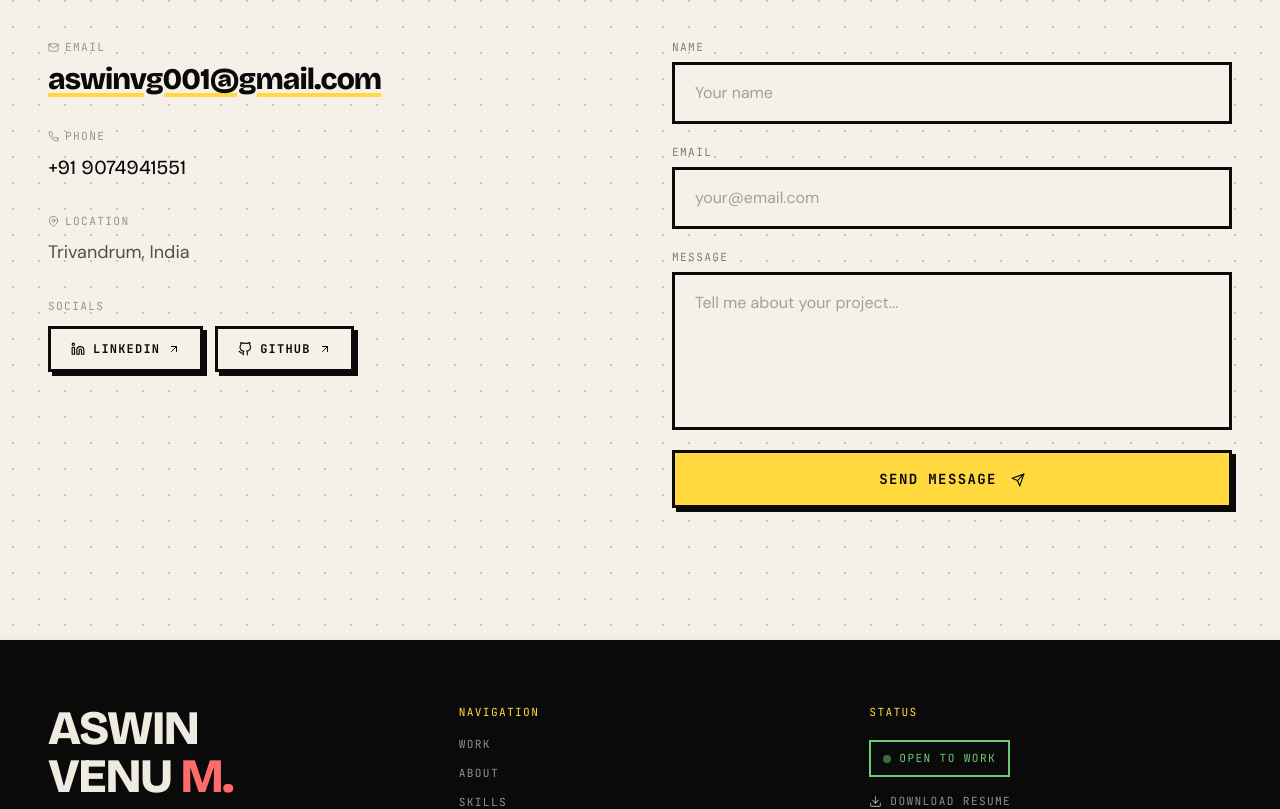
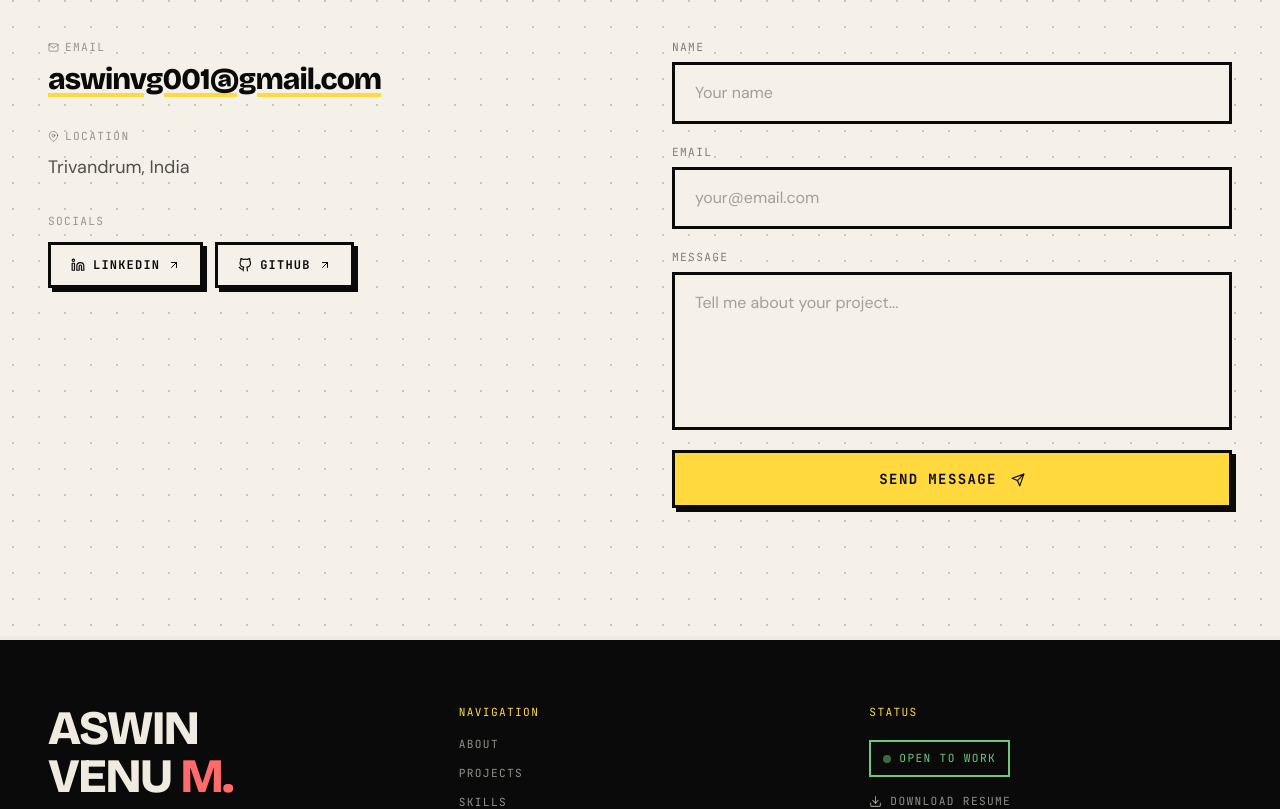
Before and after one commit to Aswin-Venu-M/aswin-portfolio, a Next.js app: page / in a window 1280 px wide. Shown: the part 6220-7029 px from the top of the page. Built offline with nearby package versions, Linux system fonts and the light colour scheme.

Commit message:
fix : user links

```diff
--- a/src/components/Contact.tsx
+++ b/src/components/Contact.tsx
@@ -9,6 +9,8 @@ import {
   FiSend, FiCheckCircle,
   FiArrowUpRight,
 } from "react-icons/fi";
+import { contactInfo } from "@/data/contact";
+import { socialLinks } from "@/data/navLinks";
 
 gsap.registerPlugin(ScrollTrigger);
 
@@ -107,38 +109,38 @@ export default function Contact() {
                 <FiMail size={11} /> EMAIL
               </span>
               <a
-                href="mailto:aswinvg001@gmail.com"
+                href={`mailto:${contactInfo.email}`}
                 className="section-heading text-2xl md:text-3xl text-black hover:text-accent2 transition-colors underline decoration-4 underline-offset-4 decoration-accent"
                 data-cursor-label="MAIL"
               >
-                aswinvg001@gmail.com
+                {contactInfo.email}
               </a>
             </div>
 
-            <div>
+            {/* <div>
               <span className="mono-tag text-black/40 flex items-center gap-1.5 mb-2">
                 <FiPhone size={11} /> PHONE
               </span>
               <a
-                href="tel:+919074941551"
+                href={contactInfo.phoneHref}
                 className="font-display text-xl text-black hover:text-accent transition-colors"
               >
-                +91 9074941551
+                {contactInfo.phone}
               </a>
-            </div>
+            </div> */}
 
             <div>
               <span className="mono-tag text-black/40 flex items-center gap-1.5 mb-2">
                 <FiMapPin size={11} /> LOCATION
               </span>
-              <p className="font-body text-lg text-black/70">Trivandrum, India</p>
+              <p className="font-body text-lg text-black/70">{contactInfo.location}</p>
             </div>
 
             <div>
               <span className="mono-tag text-black/40 block mb-3">SOCIALS</span>
               <div className="flex flex-wrap gap-3">
                 <a
-                  href="https://linkedin.com/in/aswin-venu-m"
+                  href={socialLinks.find((l) => l.label === "LinkedIn")!.href}
                   target="_blank"
                   rel="noopener noreferrer"
                   className="group inline-flex items-center gap-2 px-5 py-3 bg-surface brutal-border brutal-shadow brutal-hover font-mono text-xs font-bold uppercase tracking-widest"
@@ -149,7 +151,7 @@ export default function Contact() {
                   <FiArrowUpRight size={12} className="group-hover:-translate-y-0.5 group-hover:translate-x-0.5 transition-transform" />
                 </a>
                 <a
-                  href="https://github.com/aswinvg001"
+                  href={socialLinks.find((l) => l.label === "GitHub")!.href}
                   target="_blank"
                   rel="noopener noreferrer"
                   className="group inline-flex items-center gap-2 px-5 py-3 bg-surface brutal-border brutal-shadow brutal-hover font-mono text-xs font-bold uppercase tracking-widest"
--- a/src/components/Footer.tsx
+++ b/src/components/Footer.tsx
@@ -1,13 +1,7 @@
 "use client";
 
 import { FiArrowUp, FiGithub, FiLinkedin, FiDownload } from "react-icons/fi";
-
-const navLinks = [
-  { label: "Work", href: "#projects" },
-  { label: "About", href: "#about" },
-  { label: "Skills", href: "#skills" },
-  { label: "Contact", href: "#contact" },
-];
+import { navLinks, socialLinks } from "@/data/navLinks";
 
 export default function Footer() {
   return (
@@ -33,7 +27,7 @@ export default function Footer() {
             </p>
             <div className="flex gap-3 mt-2">
               <a
-                href="https://linkedin.com/in/aswin-venu-m"
+                href={socialLinks.find((l) => l.label === "LinkedIn")!.href}
                 target="_blank"
                 rel="noopener noreferrer"
                 aria-label="LinkedIn"
@@ -42,7 +36,7 @@ export default function Footer() {
                 <FiLinkedin size={16} aria-hidden="true" />
               </a>
               <a
-                href="https://github.com/aswinvg001"
+                href={socialLinks.find((l) => l.label === "GitHub")!.href}
                 target="_blank"
                 rel="noopener noreferrer"
                 aria-label="GitHub"
--- /dev/null
+++ b/src/data/contact.ts
@@ -0,0 +1,6 @@
+export const contactInfo = {
+  email:    "aswinvg001@gmail.com",
+  phone:    "+91 9074941551",
+  phoneHref: "tel:+919074941551",
+  location: "Trivandrum, India",
+};
--- a/src/data/navLinks.ts
+++ b/src/data/navLinks.ts
@@ -4,3 +4,8 @@ export const navLinks = [
   { label: "Skills",   href: "#skills"   },
   { label: "Contact",  href: "#contact"  },
 ];
+
+export const socialLinks = [
+  { label: "LinkedIn", href: "https://linkedin.com/in/aswin-venu-m" },
+  { label: "GitHub",   href: "https://github.com/Aswin-Venu-M"        },
+];
```
